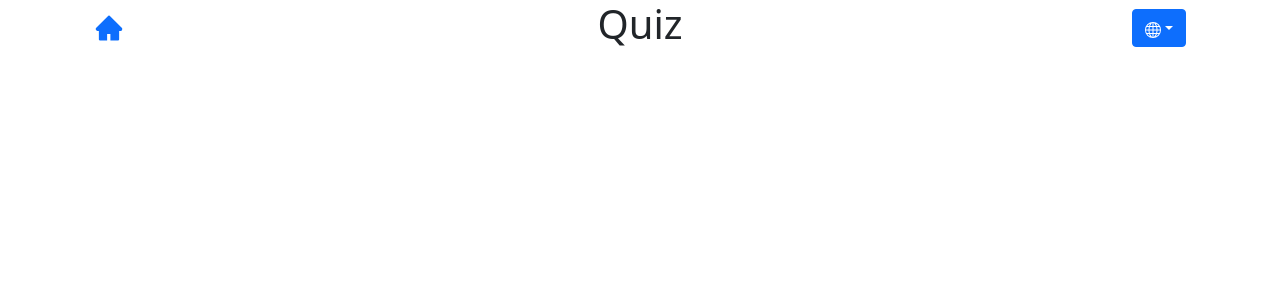
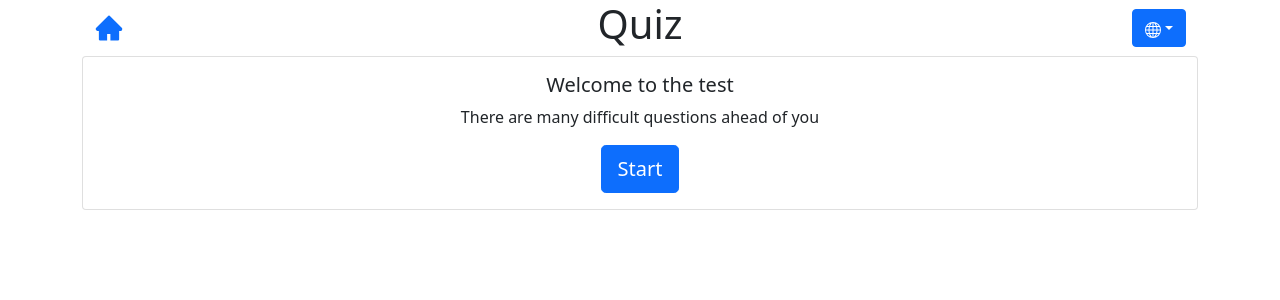
Before and after one commit to molekJ/quiz, a React (Create React App) app: page / in a window 1280 px wide. Before the commit this address had no page. Shown: the top 300 px of the page. Built offline with nearby package versions, Linux system fonts and the light colour scheme.

Commit message:
ready to send

```diff
--- a/package.json
+++ b/package.json
@@ -1,6 +1,5 @@
 {
   "name": "quiz",
-  "homepage": "https://molekj.github.io/quiz",
   "version": "0.1.0",
   "private": true,
   "dependencies": {
--- a/src/App.tsx
+++ b/src/App.tsx
@@ -63,9 +63,9 @@ function App() {
       <Router>
         <Navbar clearAllStates={ClearAllStates} timer={timer} />
         <Routes>
-          <Route path="/quiz" element={<SplashScreen isLoaded={isLoaded} />} />
+          <Route path="/" element={<SplashScreen isLoaded={isLoaded} />} />
           <Route
-            path="/questions"
+            path="/quiz"
             element={
               <QuizScreen
                 questions={questions}
--- a/src/components/Navbar.tsx
+++ b/src/components/Navbar.tsx
@@ -1,11 +1,4 @@
-import {
-  Container,
-  DropdownButton,
-  Dropdown,
-  Button,
-  Row,
-  Col,
-} from "react-bootstrap";
+import { Container, Dropdown, Button, Row, Col } from "react-bootstrap";
 import { AiFillHome } from "react-icons/ai";
 import { Link } from "react-router-dom";
 import { NavbarInterface } from "../types/interfaces";
@@ -33,20 +26,20 @@ export default function Navbar({ clearAllStates, timer }: NavbarInterface) {
   useEffect(() => {
     if (timer === 300) {
       clearAllStates();
-      nav("/quiz");
+      nav("/");
     }
   }, [timer]);
 
-  // useEffect(() => {
-  //   document.title = t("app_title");
-  // }, [currentLanguage, t]);
+  useEffect(() => {
+    document.title = t("app_title");
+  }, [currentLanguage, t]);
 
   return (
     <Container>
       <Row>
         <Col xs={2} className="d-flex align-items-center">
           <Link
-            to="/quiz"
+            to="/"
             onClick={() => {
               clearAllStates();
             }}
@@ -55,7 +48,7 @@ export default function Navbar({ clearAllStates, timer }: NavbarInterface) {
           </Link>
         </Col>
         <Col xs={8}>
-          <h1 className="text-center">Quiz</h1>
+          <h1 className="text-center">{t("app_title")}</h1>
         </Col>
         <Col
           xs={2}
@@ -68,7 +61,7 @@ export default function Navbar({ clearAllStates, timer }: NavbarInterface) {
 
             <Dropdown.Menu>
               <li>
-                <span className="dropdown-item-text">Language</span>
+                <span className="dropdown-item-text">{t("language")}</span>
               </li>
               {languages.map(({ code, name, country_code }) => {
                 return (
--- a/src/index.tsx
+++ b/src/index.tsx
@@ -35,5 +35,3 @@ ReactDOM.render(
 // to log results (for example: reportWebVitals(console.log))
 // or send to an analytics endpoint. Learn more: https://bit.ly/CRA-vitals
 reportWebVitals();
-
-// "homepage": "https://molekj.github.io/quiz/",
--- a/src/pages/QuizScreen.tsx
+++ b/src/pages/QuizScreen.tsx
@@ -48,7 +48,7 @@ export const QuizScreen = ({
           }}
           disabled={current === 0 ? true : false}
         >
-          Prev
+          {t("prev_button")}
         </Button>
         <Link
           to="/summary"
@@ -72,7 +72,7 @@ export const QuizScreen = ({
                 : true
             }
           >
-            Finish
+            {t("end_button")}
           </Button>
         </Link>
         <Button
@@ -82,7 +82,7 @@ export const QuizScreen = ({
           }}
           disabled={current === length - 1 ? true : false}
         >
-          Next
+          {t("next_button")}
         </Button>
       </Col>
     </Card>
--- a/src/pages/SplashScreen.tsx
+++ b/src/pages/SplashScreen.tsx
@@ -1,12 +1,8 @@
 import { Button, Card } from "react-bootstrap";
 import "bootstrap/dist/css/bootstrap.min.css";
-//przneisc do index.tsx
 import { Link } from "react-router-dom";
 import { useTranslation } from "react-i18next";
-
-interface IsLoaded {
-  isLoaded: boolean;
-}
+import { IsLoaded } from "../types/interfaces";
 
 export const SplashScreen = ({ isLoaded }: IsLoaded) => {
   const { t } = useTranslation();
@@ -16,14 +12,16 @@ export const SplashScreen = ({ isLoaded }: IsLoaded) => {
       {isLoaded ? (
         <Card className="min-vh-50: (values (50: 50vh))">
           <Card.Body className="d-flex-row">
-            <Card.Title className="text-center">Welcome to the test</Card.Title>
+            <Card.Title className="text-center">
+              {t("splash_welcome")}
+            </Card.Title>
             <Card.Text className="text-center">
-              There are many difficult questions ahead of you
+              {t("splash_before_test")}
             </Card.Text>
             <div className="d-flex justify-content-center ">
-              <Link to="/questions">
+              <Link to="/quiz">
                 <Button variant="primary" size="lg">
-                  Start
+                  {t("start_test_button")}
                 </Button>
               </Link>
             </div>
@@ -33,7 +31,7 @@ export const SplashScreen = ({ isLoaded }: IsLoaded) => {
         <Card>
           <Card.Body>
             <Card.Title className="text-center">
-              Loading questions...
+              {t("loading_questions")}
             </Card.Title>
           </Card.Body>
         </Card>
--- a/src/pages/SummaryScreen.tsx
+++ b/src/pages/SummaryScreen.tsx
@@ -1,7 +1,6 @@
 import { useEffect } from "react";
 import { SummaryScreenInterface } from "../types/interfaces";
 import { Button, Card } from "react-bootstrap";
-
 import { Link } from "react-router-dom";
 import { useTranslation } from "react-i18next";
 
@@ -42,22 +41,22 @@ export const SummaryScreen = ({
   return (
     <Card>
       <Card.Body className="d-flex-row">
-        <Card.Title className="text-center">Summary</Card.Title>
+        <Card.Title className="text-center"> {t("summary_message")}</Card.Title>
         <Card.Text className="text-center">
-          Correct answers: {punctation}
+          {t("amount_of_correct_answers")}: {punctation}
         </Card.Text>
         <Card.Text className="text-center">
-          Wrong answers:{wrongAnswers - punctation}
+          {t("amount_of_wrong_answers")}:{wrongAnswers - punctation}
         </Card.Text>
         <Card.Text className="text-center">
-          Percentage scale:{" "}
+          {t("percentage_scale")}:{" "}
           <span>
             {checkScoringRange(punctation, Object.keys(correctAnswers).length)}{" "}
             %
           </span>
         </Card.Text>
         <Link to="/preview" className="d-flex justify-content-center">
-          <Button>Check answers</Button>
+          <Button> {t("check_answers_button")}</Button>
         </Link>
       </Card.Body>
     </Card>
--- a/src/types/interfaces.tsx
+++ b/src/types/interfaces.tsx
@@ -43,3 +43,7 @@ export interface NavbarInterface {
   clearAllStates: () => void;
   timer: number;
 }
+
+export interface IsLoaded {
+  isLoaded: boolean;
+}
```
